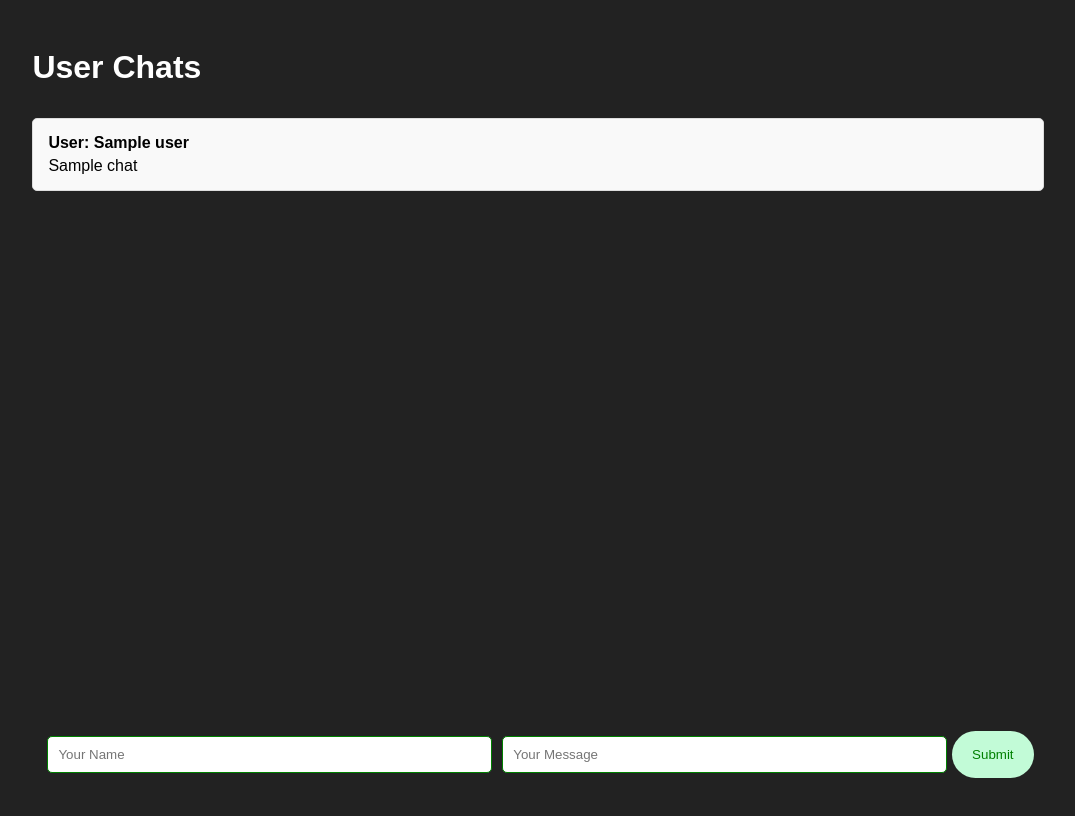
After one commit to awa03/meow-chat, a Flask app: template templates/users_chats.html in a window 1280 px wide. The commit adds this page. Shown: the whole page, without its empty margins (102-1177 px from the left). Run offline with Flask 3, Linux system fonts and the light colour scheme; the template is opened without the code that fills it: most values are stand-ins (such as "Sample title", 1, 10 or a date in 2020).

Commit message:
Add INIT Files

```diff
--- a/app.py
+++ b/app.py
@@ -7,6 +7,21 @@ import hashlib
 app = Flask(__name__)
 
 API_URL = "http://localhost:4343/user/"  # Adjust as needed
+
+@app.route('/user/chats')
+def view_all_user_chats():
+    userID = get_computer_hash()  # Get user ID based on the current machine
+    try:
+        # Fetch chat logs from Go backend
+        response = requests.get(f"http://localhost:4343/user/{userID}/chats")
+        response.raise_for_status()  # Raise an error if the request failed
+        chats = response.json()  # Parse the JSON response
+        print(chats)
+
+        # Render the chat logs in the HTML template
+        return render_template('users_chats.html', chats=chats)
+    except requests.RequestException as e:
+        return jsonify({"error": "Failed to fetch user chats", "details": str(e)}), 500
 
 @app.route('/user/new/', methods=['POST'])
 def add_user():
@@ -139,4 +154,4 @@ def get_computer_hash():
 
 # Start the Flask server
 if __name__ == "__main__":
-    app.run(debug=True)
+    app.run(host="0.0.0.0", port=5000)
--- /dev/null
+++ b/templates/users_chats.html
@@ -0,0 +1,129 @@
+<!DOCTYPE html>
+<html lang="en">
+<head>
+    <meta charset="UTF-8">
+    <meta name="viewport" content="width=device-width, initial-scale=1.0">
+    <title>User Chats</title>
+    <style>
+        body {
+            color: white;
+            font-family: 'Poppins', sans-serif;
+            display: flex;
+            flex-direction: column;
+            min-height: 100vh;
+            background-color: #222222;
+        }
+        .container {
+            flex: 1;
+            width: 80%;
+            margin: 20px auto;
+            display: flex;
+            flex-direction: column;
+            justify-content: flex-end; /* Align items to the bottom */
+        }
+        .chat-box {
+            background-color: #f9f9f9;
+            margin: 10px 0;
+            padding: 15px;
+            border-radius: 5px;
+            border: 1px solid #ddd;
+            color: black;
+            overflow-y: auto; /* Make chat box scrollable */
+            max-height: 300px; /* Limit height of chat messages */
+        }
+        #messages {
+            overflow-y: auto; /* Enable scrolling for messages */
+            flex: 1; /* Allow the messages area to take up available space */
+        }
+        .chat-user {
+            font-weight: bold;
+            margin-bottom: 5px;
+        }
+        .form-container {
+            display: flex;
+            justify-content: center; /* Center inputs */
+            margin-top: 10px;
+            padding: 10px;
+        }
+        .form__field {
+            width: 45%; /* Set width of input fields */
+            padding: 10px;
+            border: 1px green solid;
+            margin: 5px;
+            border-radius: 5px; /* Rounded corners for inputs */
+        }
+        .button-33 {
+            background-color: #c2fbd7;
+            border-radius: 100px;
+            color: green;
+            cursor: pointer;
+            padding: 7px 20px;
+            border: none;
+            transition: all 250ms;
+        }
+        .button-33:hover {
+            transform: scale(1.05);
+        }
+    </style>
+</head>
+
+<body>
+    <div class="container">
+        <h1>User Chats</h1>
+        <div id="messages">
+            {% if chats %}
+                {% for chat in chats %}
+                    <div class="chat-box">
+                        <div class="chat-user">User: {{ chat.user }}</div>
+                        <div class="chat-message">{{ chat.chat }}</div>
+                    </div>
+                {% endfor %}
+            {% else %}
+                <p>No chats available.</p>
+            {% endif %}
+        </div>
+        <div class="form-container">
+            <form id="chatFormName" style="display: flex; width: 100%; justify-content: center;">
+                <input type="text" class="form__field" name="name" id="message_name" placeholder="Your Name" required>
+                <input type="text" class="form__field" name="message" id="message_body" placeholder="Your Message" required>
+                <button type="submit" id="submitname" class="button-33">Submit</button>
+            </form>
+        </div>
+    </div>
+
+    <script>
+        document.getElementById('chatFormName').addEventListener('submit', function(event) {
+            event.preventDefault(); // Prevent the default form submission
+
+            const userName = document.getElementById('message_name').value; // Get the ID from the input field
+            const message = document.getElementById('message_body').value;
+
+            const data = {
+                chat: message,
+                user: userName
+            };
+
+            fetch(`/user/send/${userName}/chat`, {
+                method: 'POST',
+                headers: {
+                    'Content-Type': 'application/json',
+                },
+                body: JSON.stringify(data) // Convert data to JSON
+            })
+            .then(response => {
+                if (!response.ok) {
+                    throw new Error('Network response was not ok');
+                }
+                return response.json();
+            })
+            .then(data => {
+                console.log(data); // Handle success
+                alert('Message sent successfully!'); // Notify the user
+            })
+            .catch(error => {
+                console.error('There was a problem with the fetch operation:', error);
+            });
+        });
+    </script>
+</body>
+</html>
```
Also changed, not shown: templates/chatting_page.html (deleted, +0 -21 lines), templates/home.html (+177 -83 lines), 1 other file.
